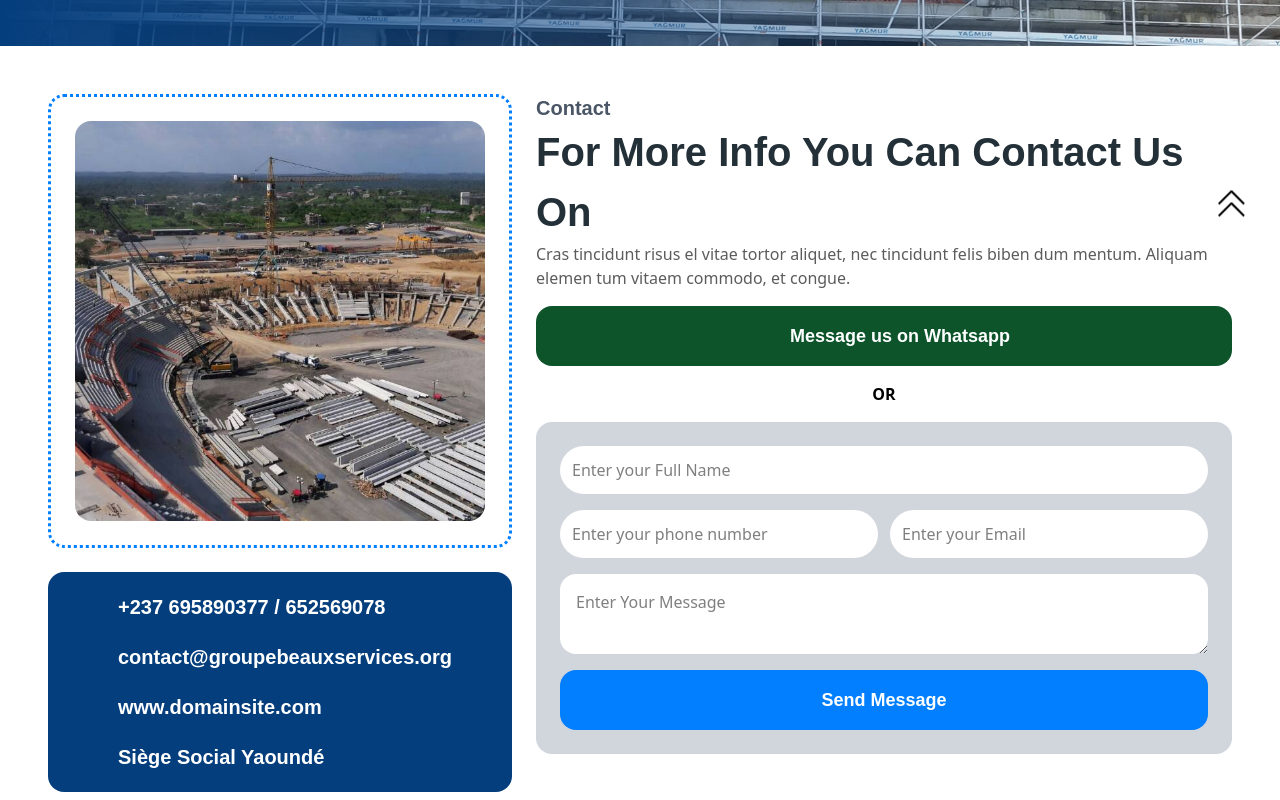
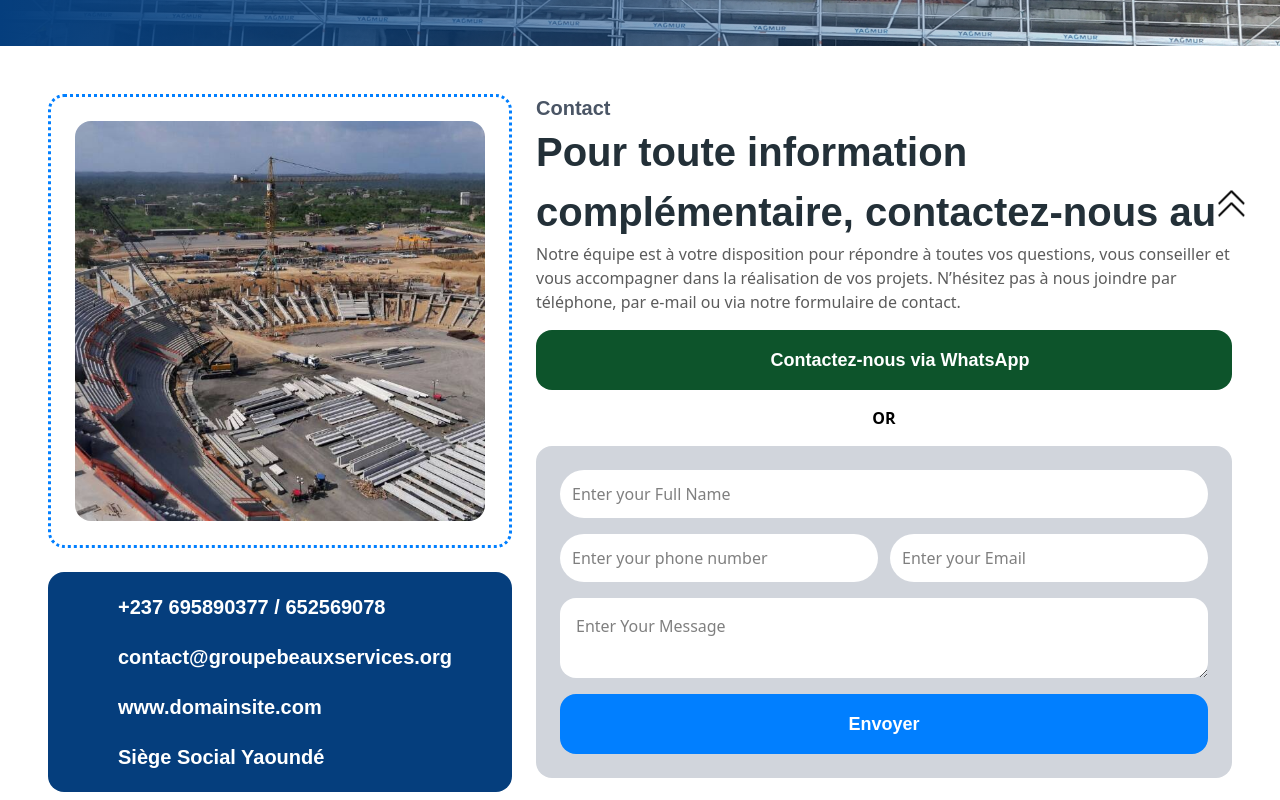
Before and after one commit to iaifrns/kevin-construction, a React (Vite) app: page /contact_us in a window 1280 px wide. Shown: the part 540-1340 px from the top of the page. Built offline with nearby package versions, Linux system fonts and the light colour scheme; some icons are missing.

Commit message:
finished the modifications on the contact

```diff
--- a/src/pages/contactUs/components/ContactSection.tsx
+++ b/src/pages/contactUs/components/ContactSection.tsx
@@ -52,11 +52,13 @@ const ContactSection = () => {
             Contact
           </p>
           <p className="font-poppins text-titletext font-bold max-[1035px]:text-[40px] text-[40px] max-[800px]:text-3xl max-[800px]:text-center">
-            For More Info You Can Contact Us On
+            Pour toute information complémentaire, contactez-nous au
           </p>
           <p className="text-subtext max-[800px]:text-center">
-            Cras tincidunt risus el vitae tortor aliquet, nec tincidunt felis
-            biben dum mentum. Aliquam elemen tum vitaem commodo, et congue.
+            Notre équipe est à votre disposition pour répondre à toutes vos
+            questions, vous conseiller et vous accompagner dans la réalisation
+            de vos projets. N’hésitez pas à nous joindre par téléphone, par
+            e-mail ou via notre formulaire de contact.
           </p>
         </div>
         <button
@@ -68,7 +70,7 @@ const ContactSection = () => {
             className="text-white text-[24px]"
           />
           <p className="text-white font-semibold font-poppins text-lg max-[500px]:text-sm">
-            Message us on Whatsapp
+            Contactez-nous via WhatsApp
           </p>
         </button>
         <p className="w-full text-center font-semibold">OR</p>
@@ -83,7 +85,7 @@ const ContactSection = () => {
             className="p-4 rounded-2xl bg-white"
           ></textarea>
           <button className="bg-secondary hover:bg-primary text-white font-bold text-lg font-poppins p-4 rounded-2xl transition-all duration-300 ease-in-out">
-            Send Message
+            Envoyer
           </button>
         </div>
       </div>
```
